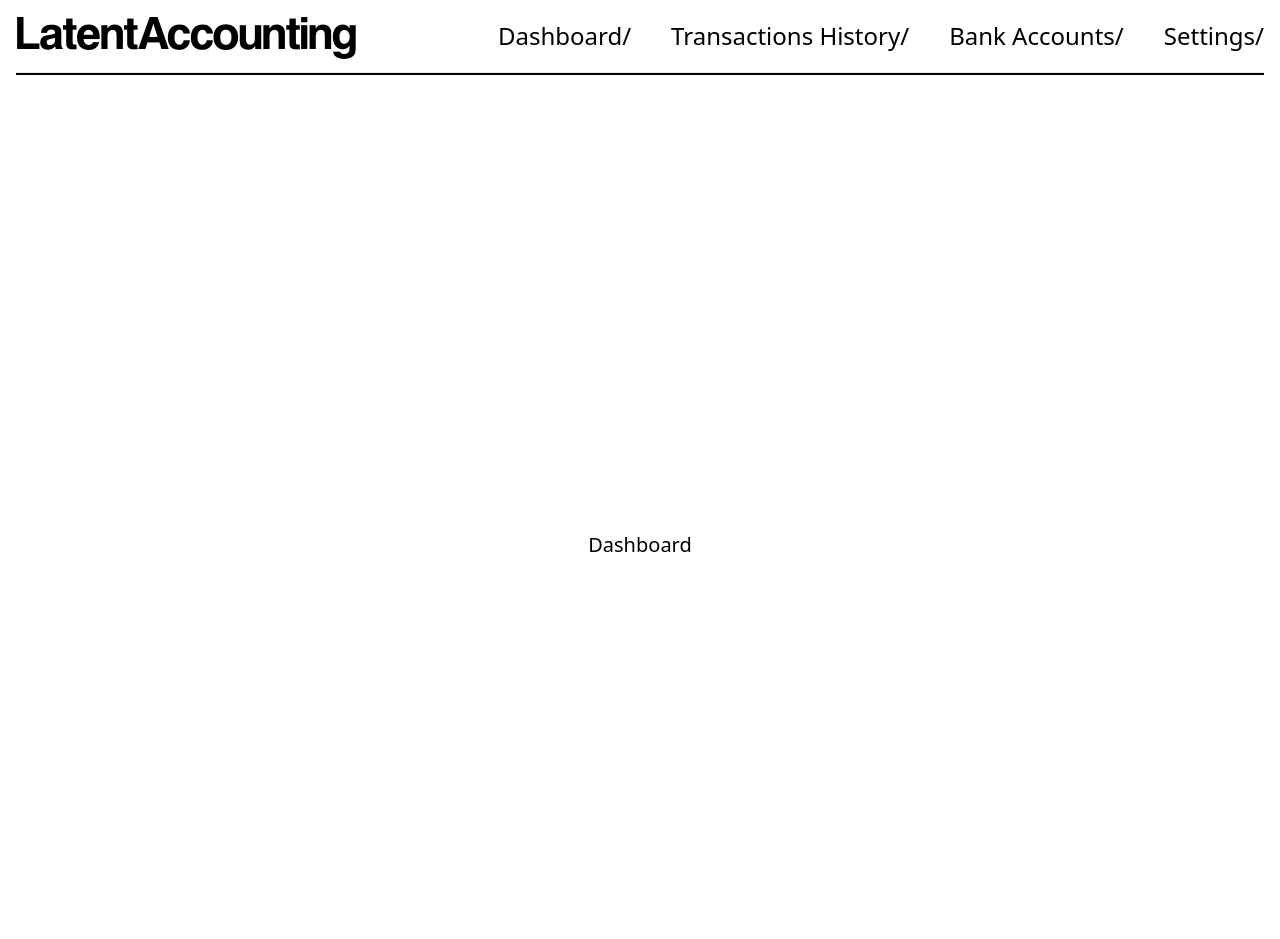
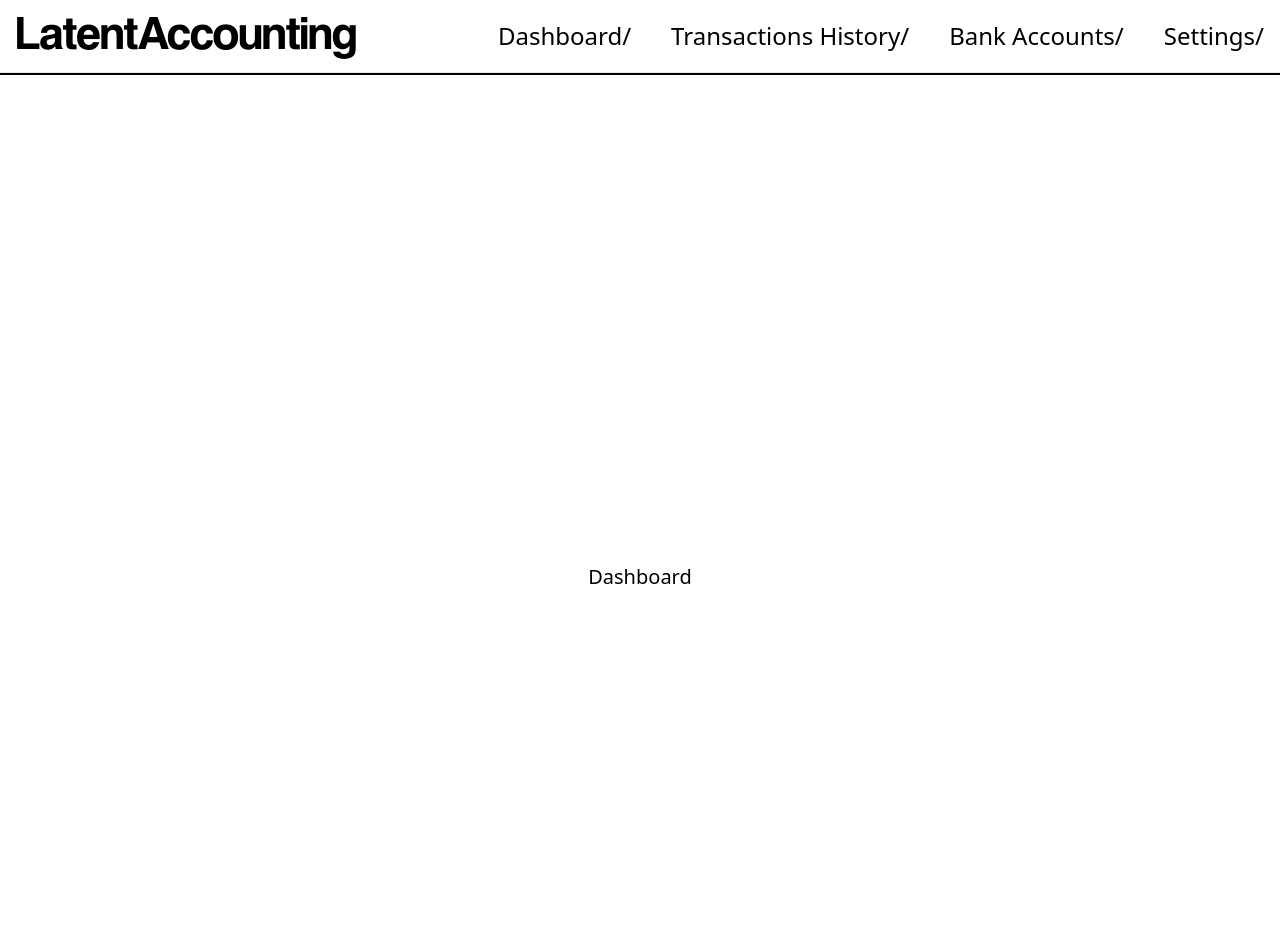
Before and after one commit to suckrowPierre/LatentAccounting, a FastAPI app: page / in a window 1280 px wide. Run offline with FastAPI, Linux system fonts and the light colour scheme; some libraries are stand-ins or nearby versions.

Commit message:
feat: added basic account list + baseHTML styling refactoring

```diff
--- a/main.py
+++ b/app/main.py
@@ -2,6 +2,7 @@ from fastapi import FastAPI, Request, Depends, HTTPException
 from fastapi.templating import Jinja2Templates
 from fastapi.staticfiles import StaticFiles
 from viewmodels.metadata.metadata_view_model import PageMetadataViewModel
+from viewmodels.accounts.accounts_view_model import AccountsViewModel
 import json
 
 app = FastAPI()
@@ -10,7 +11,7 @@ templates = Jinja2Templates(directory="templates")
 app.mount("/static", StaticFiles(directory="static"), name="static")
 
 try:
-    with open("data/app_data.json", "r") as data_file:
+    with open("./data/app_data.json", "r") as data_file:
         app_data = json.load(data_file)
 except IOError:
     print("Error loading app_data.json")
@@ -19,7 +20,7 @@ except IOError:
 pages = [
     {"title": "Dashboard", "route": "/", "template": "pages/dashboard.html"},
     {"title": "Transactions History", "route": "/transactions", "template": "pages/transaction_history.html"},
-    {"title": "Bank Accounts", "route": "/banks", "template": "pages/banks.html"},
+    {"title": "Bank Accounts", "route": "/banks", "template": "pages/banks/banks.html", "viewModel": AccountsViewModel},
     {"title": "Settings", "route": "/settings", "template": "pages/settings.html"},
 ]
 
@@ -37,6 +38,11 @@ async def page_handler(request: Request, page_name: str = "", metadata: PageMeta
     page = find_page(page_name)
 
     template_name = page["template"] if page else "pages/404.html"
+
+    if page and "viewModel" in page:
+        viewmodel_instance = page["viewModel"](request)
+        context["page_data"] = viewmodel_instance.to_dict()
+
     if request.headers.get('HX-Request') == 'true':
         return templates.TemplateResponse(template_name, context)
     else:
--- a/templates/base.html
+++ b/templates/base.html
@@ -20,21 +20,11 @@
         font-weight: 200;
         font-style: normal;
         }
-        .hide-scrollbar::-webkit-scrollbar {
-            display: none;
-        }
-        .hide-scrollbar {
-            -ms-overflow-style: none;
-            scrollbar-width: none;
-        }
-        .vertical-top {
-        vertical-align: top;
-        }
     </style>
 </head>
-<body style='fontFamily: "Arial, sans-serif"' class="overflow-hidden">
-    <div class="mx-4 flex flex-col h-screen">
-        <header class="z-50 flex-shrink-0 flex justify-between items-center">
+<body class="font-sans bg-white h-screen overflow-hidden">
+    <div class="flex flex-col h-full">
+        <header class="z-50 flex-shrink-0 flex justify-between items-center px-4">
             <div>
                 {% include 'layout/title.html' %}
             </div>
@@ -43,11 +33,9 @@
             </nav>
         </header>
         <hr class="w-full py-[1px] bg-black"/>
-        <div class="flex flex-row flex-grow overflow-hidden">
-            <main id="content" class="flex-grow overflow-auto hide-scrollbar p-0 text-xl text-justify">
-                {% include main_content_template %}
-            </main>
-        </div>
+        <main id="content" class="flex-1 overflow-auto text-xl text-justify p-8">
+            {% include main_content_template %}
+        </main>
     </div>
 </body>
 </html>
--- a/templates/pages/banks.html
+++ /dev/null
@@ -1,5 +0,0 @@
-<div class="flex justify-center items-center h-screen">
-    <div class="text-center">
-        Banks
-    </div>
-</div>
--- /dev/null
+++ b/templates/pages/banks/banks.html
@@ -0,0 +1,4 @@
+<div class="flex h-full">
+        {% include 'pages/banks/partials/accounts_list.html' %}
+        {% include 'pages/banks/partials/account_settings.html' %}
+</div>
--- /dev/null
+++ b/templates/pages/banks/partials/account_settings.html
@@ -0,0 +1,5 @@
+<div class="w-full flex justify-center items-center border-2 border-black rounded-xl mr-4">
+    <div class="text-center">
+        Account Settings
+    </div>
+</div>
```
Also changed, not shown: templates/pages/banks/partials/accounts_list.html (added, +20 -0 lines), viewmodels/accounts/accounts_view_model.py (added, +8 -0 lines).
